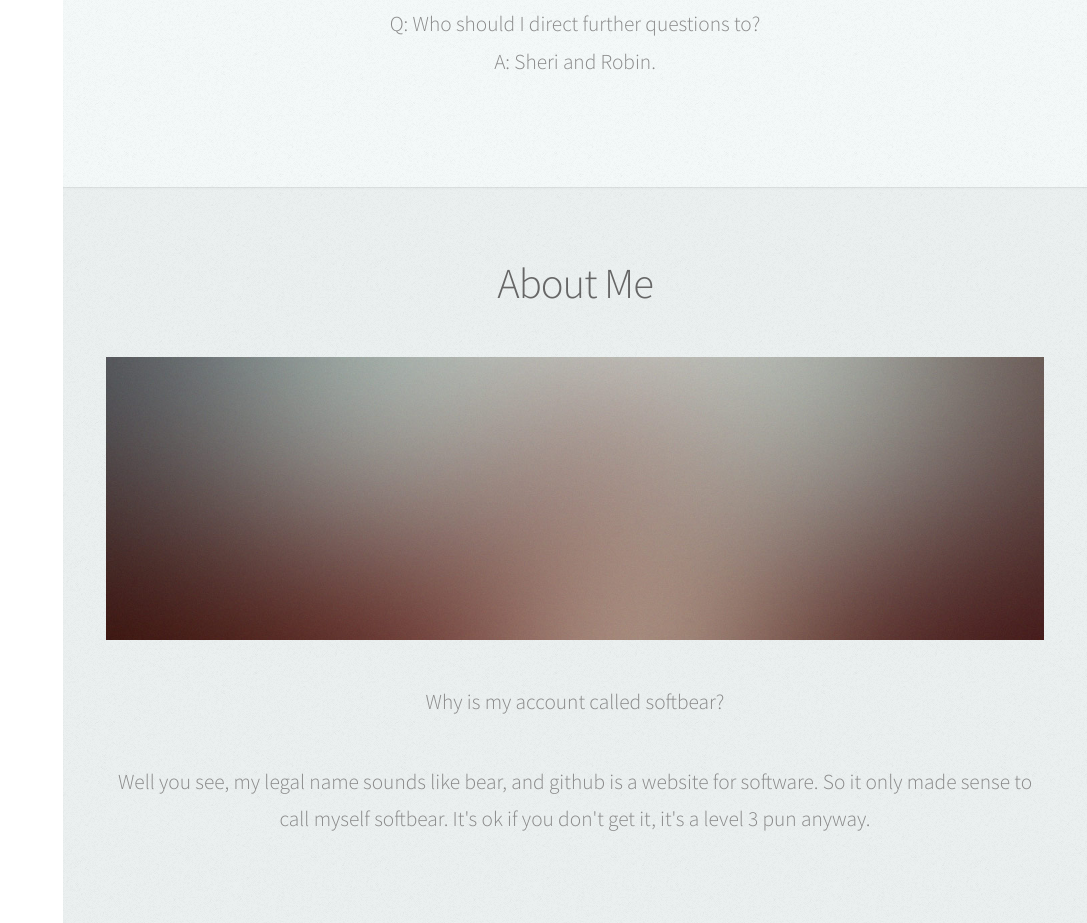
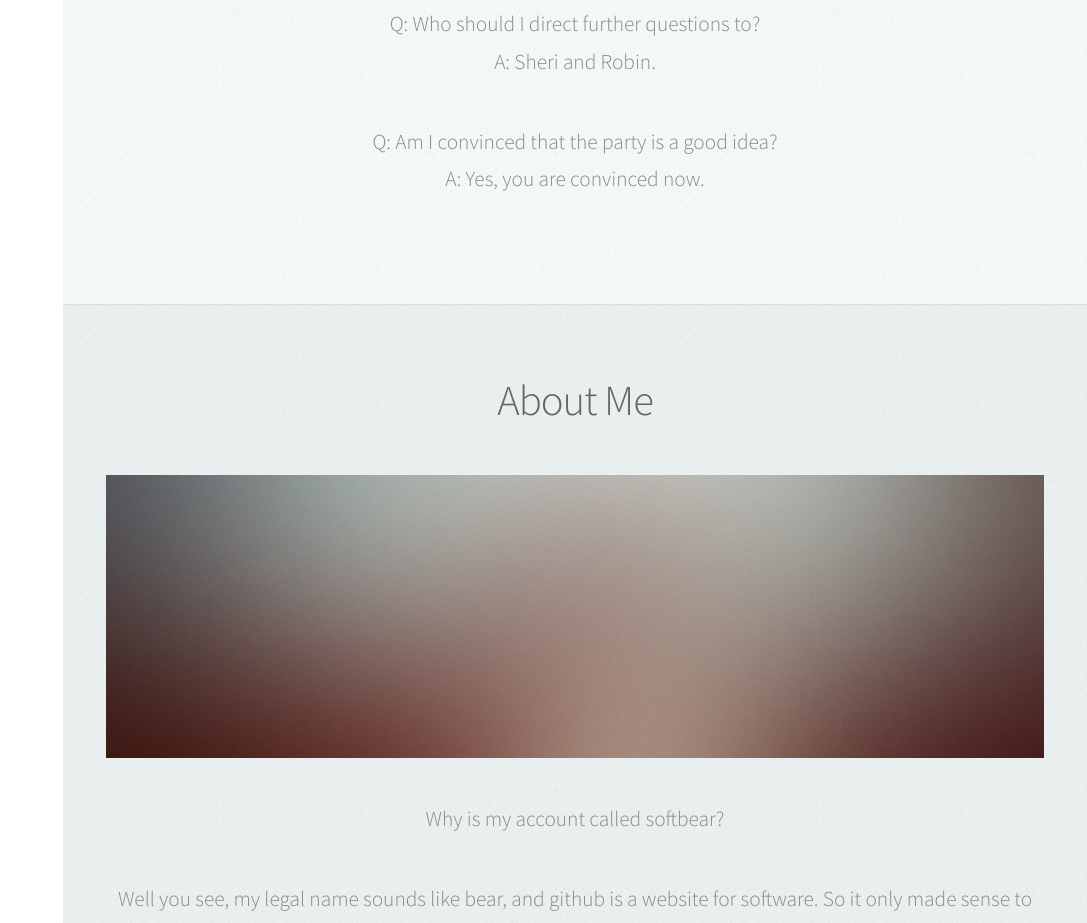
Before and after one commit to softbear/softbear.github.io, a plain HTML site: page index.html in a window 1280 px wide. Shown: the part 2117-3040 px from the top of the page, without its empty margins (193-1280 px from the left). Drawn offline with Linux system fonts and the light colour scheme.

Commit message:
Update index.html

```diff
--- a/index.html
+++ b/index.html
@@ -133,7 +133,9 @@ A: Yes, we welcome equally party plants, party fungi, party protists, party bact
 A: Sheri and Robin.
 <br/><p>
 
-
+<p>Q: Am I convinced that the party is a good idea?<br/>
+A: Yes, you are convinced now.
+<br/><p>
 
 
 
```
